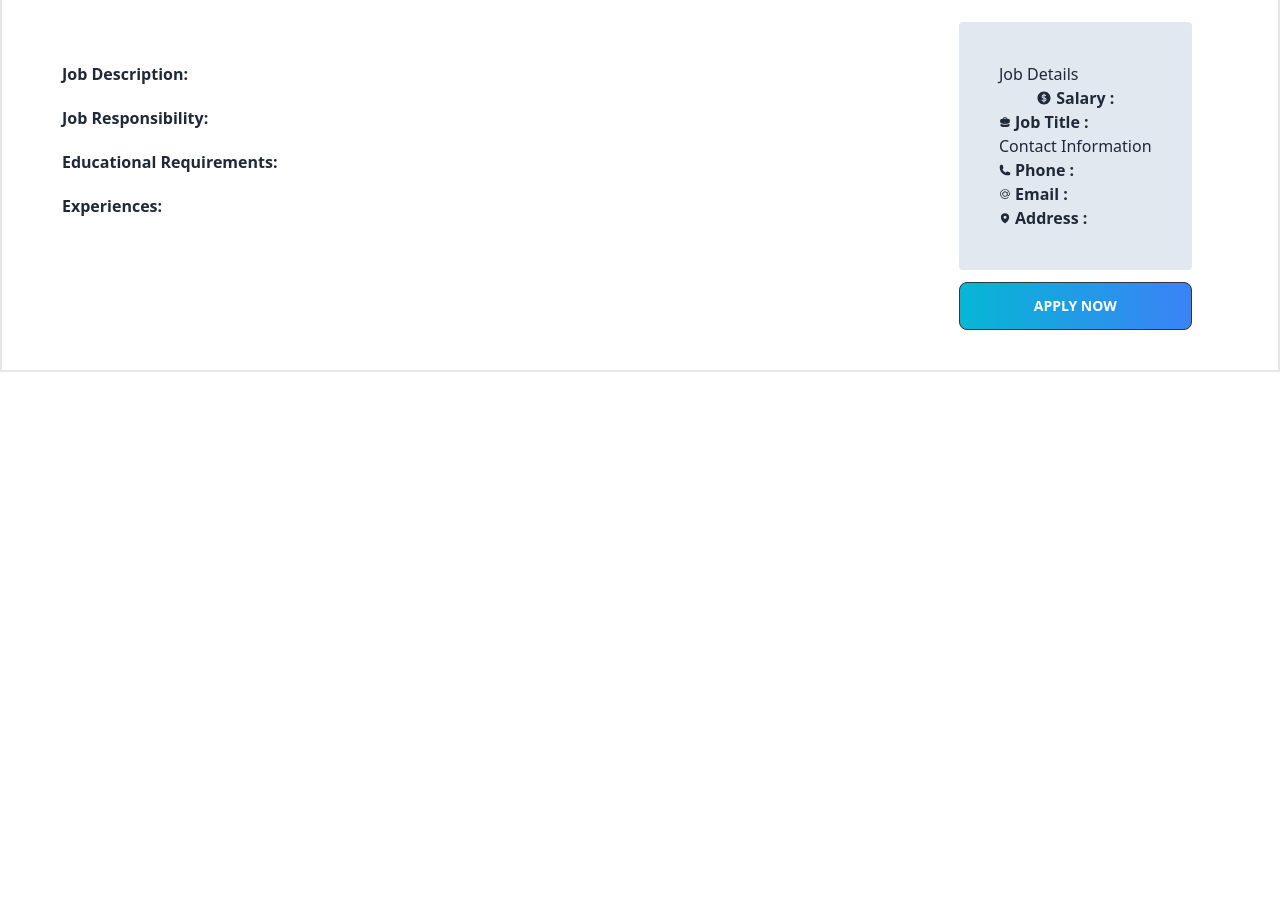
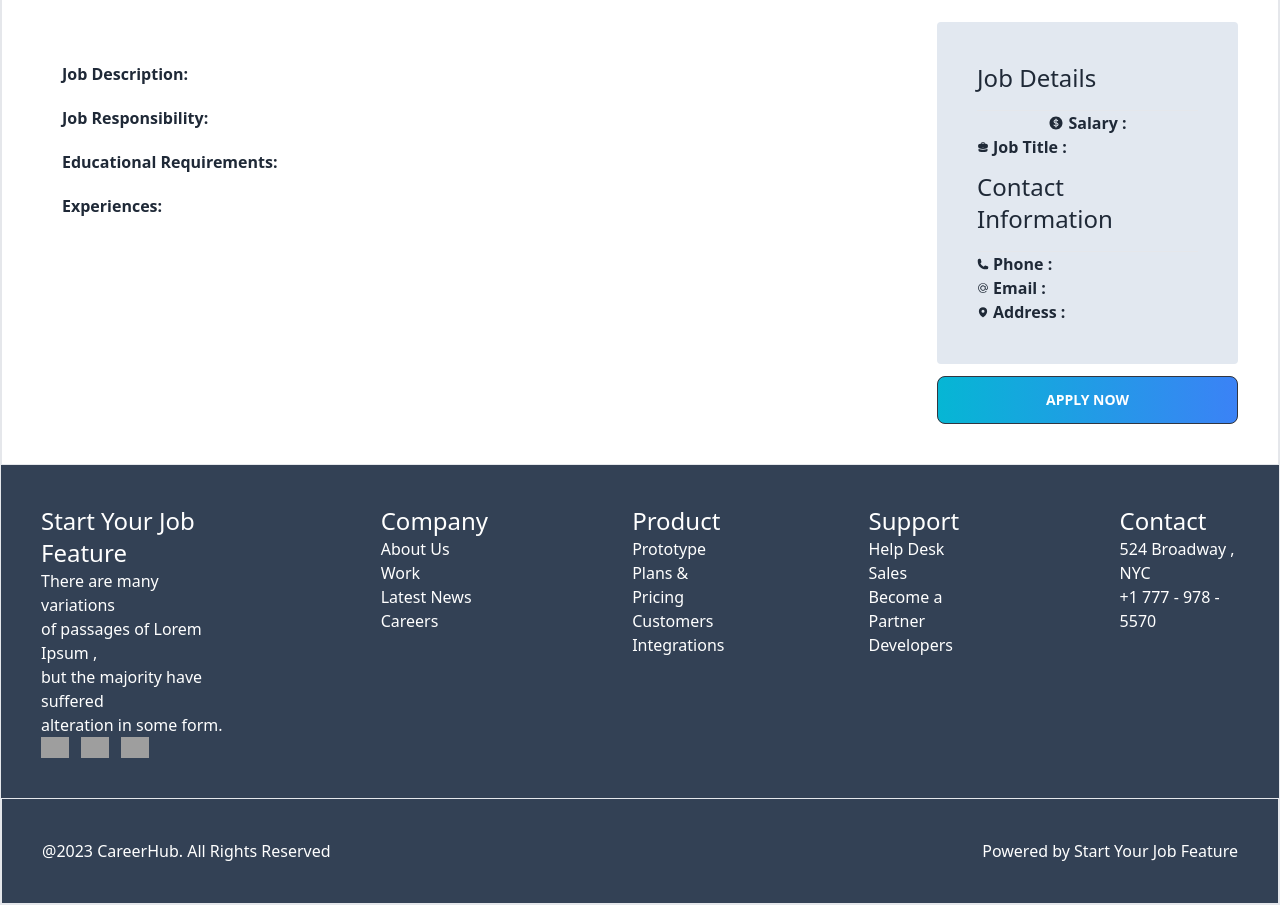
Before and after one commit to shanto001971/Start-Your-Job-Feature, a React (Vite) app: page /ReviewPage in a window 1280 px wide. Shown: the part 300-1205 px from the top of the page. Before the commit the page ends 800 px from the top, so only its background shows below. Built offline with nearby package versions, Linux system fonts and the light colour scheme; grey boxes are pictures that could not be loaded.

Commit message:
footer section ok

```diff
--- a/src/Components/AppalidJob/AppalidJob.jsx
+++ b/src/Components/AppalidJob/AppalidJob.jsx
@@ -1,6 +1,28 @@
-import React from 'react';
+import React, { useState } from 'react';
+
 
 const AppalidJob = () => {
+
+    // const [localDb, setLocalDb]=useState()
+    const dbdata = getStoredCart()
+    console.log(dbdata)
+
+    //  const localDbData=()=>{
+    //     const dbData = localStorage.getItem('shopping-cart')
+    //     console.log(dbData)
+    //  }
+
+    // useEffect(() => {
+    //     fetch('/public/jobs.json')
+    //         .then(res => res.json())
+    //         .then(data => {
+    //             const foundProduct = data.filter(product => product.id === dbData.id);
+    //             setLocalDb(foundProduct)
+    //         })
+    // }, []);
+
+
+
     return (
         <div>
             <h1>this is appalid job section</h1>
--- /dev/null
+++ b/src/Components/ErrorElement/ErrorElement.jsx
@@ -0,0 +1,20 @@
+import React from 'react';
+import { Link } from 'react-router-dom';
+
+const ErrorElement = () => {
+    return (
+        <div className='text-center'>
+            <h1 className='text-7xl'>Oops!</h1>
+            <img className='w-52 mx-auto' src="https://img.freepik.com/premium-vector/black-thin-line-sad-emoji-speech-bubble-logo-white-concept-abstract-symbol-dialogue-global-social-network-unusual-face-insulted-person-like-simple-sticker-emblem_117142-718.jpg?w=2000" alt="" />
+            <h1 className='text-4xl'>404 Page not Found</h1>
+            <p>A 404 is the response code that should be provided <br /> by your web server when a user attempts to access a URL that no <br /> longer exists/never existed or has been moved without any form of redirection</p>
+           <Link
+           to={'/'}
+           >
+           <button className="btn btn-active bg-gradient-to-r from-cyan-500 to-blue-500 mt-3 w-40" >Go To Home Page</button>
+           </Link>
+        </div>
+    );
+};
+
+export default ErrorElement;
--- /dev/null
+++ b/src/Components/Footer/Footer.jsx
@@ -0,0 +1,58 @@
+import React from 'react';
+
+const Footer = () => {
+    return (
+        <div className='bg-slate-700 text-white'>
+            <div className="lg:flex justify-center gap-16">
+                <div className="p-10">
+                    <h1 className='text-2xl'>
+                    Start Your Job Feature
+                    </h1>
+                    <p>
+                    There are many variations <br /> of passages of Lorem Ipsum , <br /> but the majority have suffered  <br /> alteration in some form.
+                    </p>
+                    <div className=" flex gap-3">
+                        <img className='w-7' src="https://png.pngtree.com/png-vector/20221018/ourmid/pngtree-facebook-social-media-icon-png-image_6315968.png" alt="" />
+                        <img className='w-7' src="https://encrypted-tbn0.gstatic.com/images?q=tbn:ANd9GcRA4Lk6AEB0PQWFqeDy6nBdSd3V38pZAMg3LCNa1QFubQ&s" alt="" />
+                        <img className='w-7' src="https://static-00.iconduck.com/assets.00/instagram-icon-512x512-ggh8x3cn.png" alt="" />
+                    </div>
+                </div>
+                <div className="p-10">
+                    <h1 className='text-2xl'>Company</h1>
+                    <p>About Us</p>
+                    <p>Work</p>
+                    <p>Latest News</p>
+                    <p>Careers</p>
+                </div>
+                <div className="p-10">
+                    <h1 className='text-2xl'>Product</h1>
+                    <p>Prototype</p>
+                    <p>Plans & Pricing</p>
+                    <p>Customers</p>
+                    <p>Integrations</p>
+                </div>
+                <div className="p-10">
+                    <h1 className='text-2xl'>Support</h1>
+                    <p>Help Desk</p>
+                    <p>Sales</p>
+                    <p>Become a Partner</p>
+                    <p>Developers</p>
+                </div>
+                <div className="p-10">
+                    <h1 className='text-2xl'>Contact</h1>
+                    <p>524 Broadway , NYC</p>
+                    <p>+1 777 - 978 - 5570</p>
+
+                </div>
+
+            </div>
+            <div className="lg:flex justify-between p-10 border">
+
+                <p>@2023 CareerHub. All Rights Reserved</p>
+                <p>Powered by Start Your Job Feature</p>
+            </div>
+        </div>
+    );
+};
+
+export default Footer;
--- a/src/Components/Home/Home.jsx
+++ b/src/Components/Home/Home.jsx
@@ -1,12 +1,14 @@
 import React from 'react';
 import Header from '../Header/Header';
 import { Outlet } from 'react-router-dom';
+import Footer from '../Footer/Footer';
 
 const Home = () => {
     return (
         <div className='container border mx-auto'>
             <Header/>
             <Outlet/>
+            <Footer/>
         </div>
     );
 };
--- a/src/Components/ReviewPage/ReviewPage.jsx
+++ b/src/Components/ReviewPage/ReviewPage.jsx
@@ -25,6 +25,7 @@ const ReviewPage = () => {
         <div>
             <div className="h-48 text-center mt-5">
                 <h1 className='text-5xl'>Job Details</h1>
+
             </div>
             <div className="lg:flex gap-5 p-10 border">
                 <div className="w-9/12 p-5">
@@ -40,7 +41,8 @@ const ReviewPage = () => {
                 </div>
                 <div className="">
                     <div className="bg-slate-200 p-10 rounded">
-                        <h1>Job Details</h1>
+                        <h1 className='text-2xl mb-4'>Job Details</h1>
+                        <hr />
                         <div className="flex justify-center  gap-1">
                             <CurrencyDollarIcon className='w-4' />
                             <p><strong>Salary : </strong>{info?.salary}</p>
@@ -50,8 +52,9 @@ const ReviewPage = () => {
                             <p><strong>Job Title :</strong>{info?.title}</p>
                         </div>
 
-                        <div className="">
-                            <h1>Contact Information</h1>
+                        <div className="mt-3">
+                            <h1 className='text-2xl mb-4'>Contact Information</h1>
+                            <hr />
                             <div className=" flex gap-1">
                                 <PhoneIcon className='w-3'></PhoneIcon>
                                 <p><strong>Phone :</strong>{info?.contact_info.phone}</p>
@@ -70,7 +73,7 @@ const ReviewPage = () => {
 
                     </div>
                     <Link
-                    to="/appalidJob"
+                    to="/AppliedJobs"
                     >
                     <button onClick={()=>addToDb(info?.id)} className="btn btn-active bg-gradient-to-r from-cyan-500 to-blue-500 mt-3 w-full" >Apply Now</button>
                     </Link>
--- a/src/main.jsx
+++ b/src/main.jsx
@@ -11,11 +11,13 @@ import Statistics from './Components/Statistics/Statistics';
 import AppliedJobs from './Components/AppliedJobs/AppliedJobs';
 import Blog from './Components/Blog/Blog';
 import ReviewPage from './Components/ReviewPage/ReviewPage';
+import ErrorElement from './Components/ErrorElement/ErrorElement';
 
 const router = createBrowserRouter([
   {
     path: "/",
     element: <Home></Home>,
+    errorElement:<ErrorElement/>,
     children:[
       {
         path:"/",
@@ -48,11 +50,7 @@ const router = createBrowserRouter([
         element:<ReviewPage/>,
 
       },
-      {
-        path:"appalidJob",
-        element:<AppliedJobs/>,
 
-      },
     ]
   },
 ]);
```
